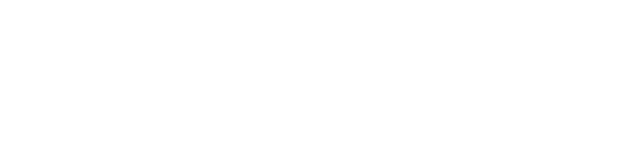
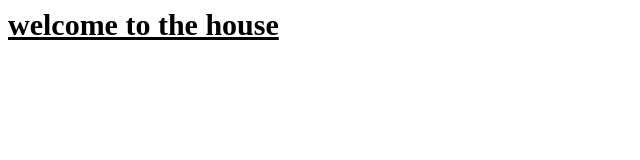
Before and after one commit to kayode96-max/learn-js, a plain HTML site: page index.html in a window 1280 px wide. Shown: the whole page, without its empty margins (0-640 px from the left). Drawn offline with Linux system fonts and the light colour scheme.

Commit message:
correction

```diff
--- a/index.html
+++ b/index.html
@@ -6,6 +6,6 @@
     <title>Document</title>
 </head>
 <body>
-    <a href="todo list app/index.html"></a>
+    <a href="todo list app/index.html" style="font-size: 30px; font-weight: 800; color: black;"> welcome to the house </a>
 </body>
 </html>
```
